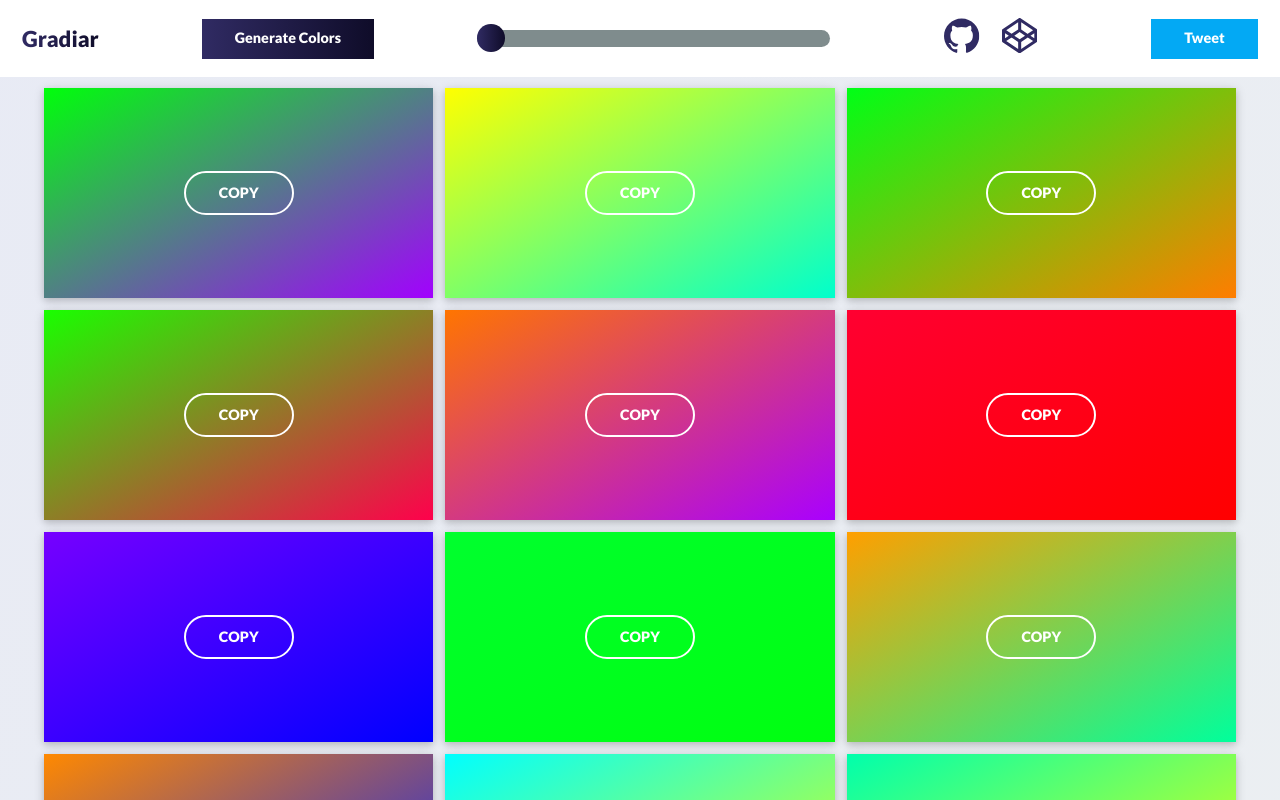
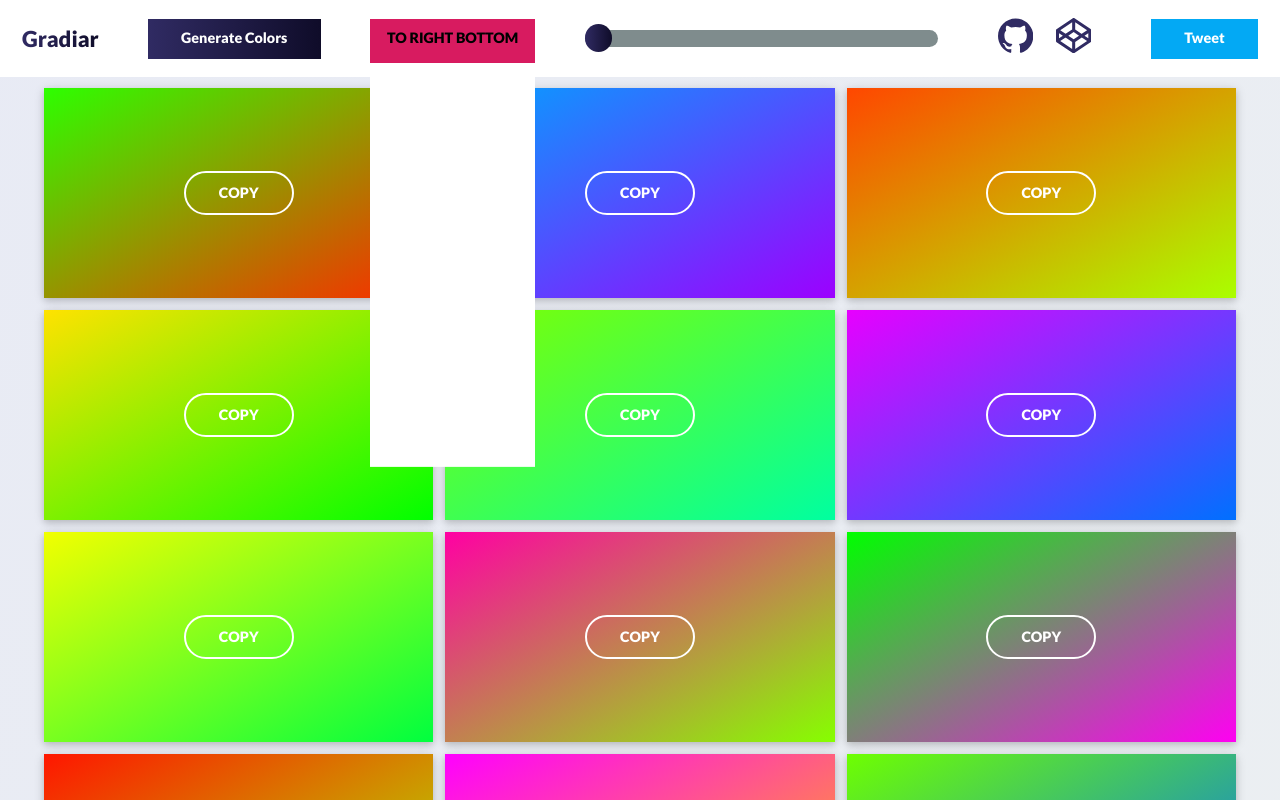
Before and after one commit to emmanuelnwogbo/linear-gradiar, a React app: page / in a window 1280 px wide. Both pictures are taken after a click on the element "Generate Colors". Shown: the top 800 px of the page. Built offline with nearby package versions, Linux system fonts and the light colour scheme.

Commit message:
added deg feature for gradients

```diff
--- a/src/App.jsx
+++ b/src/App.jsx
@@ -1,6 +1,4 @@
 import React, { Component } from 'react';
-
-import './scss/main.scss';
 
 import Header from './components/Header';
 import Container from './components/Container';
@@ -9,7 +7,8 @@ class App extends Component {
   constructor(props) {
     super(props);
     this.state = {
-      generateGradients: false
+      generateGradients: false,
+      direction: `to right bottom`
     }
   }
 
@@ -22,11 +21,15 @@ class App extends Component {
     }
   }
 
+  changeGradDirection = (direction) => {
+    this.setState({ direction })
+  }
+
   render() {
     return (
       <div>
-        <Header genGradientsFunctionApp={this.generateGradientsApp}/>
-        <Container generateGradients={this.state.generateGradients}/>
+        <Header changeGradDirection={this.changeGradDirection} genGradientsFunctionApp={this.generateGradientsApp}/>
+        <Container gradiantDirection={this.state.direction} generateGradients={this.state.generateGradients}/>
       </div>
     )
   }
--- a/src/components/Card.jsx
+++ b/src/components/Card.jsx
@@ -1,14 +1,14 @@
 import React, { Component } from 'react';
 
 import '../scss/components/card.scss'
-//import rainbowGenerator from '../helpers/rainbow';
 
 class Card extends Component {
   constructor(props) {
     super(props);
     this.state = {
       colors: [],
-      gradient: false
+      gradient: false,
+      gradiantDirection: `to right bottom`
     }
   }
 
@@ -21,18 +21,20 @@ class Card extends Component {
 
   generateGradient = () => {
     const { colors, gradient } = this.state;
-    const generatedColors = this.props.generateColors(colors, gradient);
+    const { gradiantDirection, generateColors } = this.props;
+    const generatedColors = generateColors(colors, gradient);
     this.setState({
       colors: generatedColors
     }, () => {
       this.setState(prevState => ({
-        gradient: `linear-gradient(to bottom right, ${prevState.colors.colors[0]}, ${prevState.colors.colors[1]})`
+        gradient: `${prevState.colors.colors[0]}, ${prevState.colors.colors[1]}`
       }))
     })
   }
 
   componentDidMount() {
-    this.generateGradient();
+    const { initialGradient } = this.props;
+    this.setState({ gradient: initialGradient })
   }
 
   componentWillUpdate() {
@@ -41,11 +43,12 @@ class Card extends Component {
 
   render() {
     const { gradient } = this.state;
-    const { generateGradients } = this.props;
+    const { generateGradients, gradiantDirection } = this.props;
+
     if (gradient) {
       return (
         <div className='card' style={{
-          background: `${gradient}`
+          background: `linear-gradient(${gradiantDirection}, ${gradient})`
         }}>
           <div className="card--btn btn">copy</div>
         </div>
--- a/src/components/Container.jsx
+++ b/src/components/Container.jsx
@@ -9,11 +9,29 @@ class Container extends Component {
   constructor(props) {
     super(props);
     this.state = {
-      //this should actually have an already hard coded group of linear gradients later on
-      direction: `to bottom right`,
-      degree: `10deg`,
       numberOfColors: 2,
-      cards: [1, 2, 3, 4, 5, 6, 7, 8, 9, 10, 11, 12, 13, 14, 15, 16, 17, 18, 19, 20]
+      cards: [
+        `rgb(0, 76, 255), rgb(187, 0, 255)`,
+        `rgb(224, 255, 0), rgb(255, 66, 0)`,
+        `rgb(63, 0, 255), rgb(255, 77, 0)`,
+        `rgb(0, 39, 255), rgb(0, 255, 193)`,
+        `rgb(149, 255, 0), rgb(255, 95, 0)`,
+        `rgb(203, 255, 0), rgb(204, 0, 255)`,
+        `rgb(0, 132, 255), rgb(158, 255, 0)`,
+        `rgb(255, 0, 153), rgb(195, 0, 255)`,
+        `rgb(0, 239, 255), rgb(0, 255, 145)`,
+        `rgb(0, 106, 255), rgb(0, 46, 255)`,
+        `rgb(0, 169, 255), rgb(0, 255, 110)`,
+        `rgb(127, 0, 255), rgb(255, 97, 0)`,
+        `rgb(255, 75, 0), rgb(255, 96, 0)`,
+        `rgb(0, 255, 209), rgb(12, 255, 0)`,
+        `rgb(0, 70, 255), rgb(190, 0, 255)`,
+        `rgb(131, 0, 255), rgb(0, 46, 255)`,
+        `rgb(98, 255, 0), rgb(0, 145, 255)`,
+        `rgb(159, 0, 255), rgb(255, 0, 210)`,
+        `rgb(255, 209, 0), rgb(0, 221, 255)`,
+        `rgb(0, 255, 40), rgb(255, 0, 76)`
+      ]
     }
   }
 
@@ -34,18 +52,17 @@ class Container extends Component {
     if (tracker === numberOfColors) {
       return {
         colors: colorArr,
-        //gradient: `linear-gradient(to bottom right, ${prevState.colors[0]}, ${prevState.colors[1]})`
       }
     }
   }
 
   renderCards = () => {
     const { cards } = this.state;
-    const { generateGradients } = this.props;
+    const { generateGradients, gradiantDirection } = this.props;
     return cards.map(card => {
       return (
         <Suspense key={card} fallback={<div>loading</div>}>
-          <Card generateColors={this.generateColors} generateGradients={generateGradients}/>
+          <Card gradiantDirection={gradiantDirection} initialGradient={card} generateColors={this.generateColors} generateGradients={generateGradients}/>
         </Suspense>
       )
     })
--- a/src/components/Header.jsx
+++ b/src/components/Header.jsx
@@ -7,16 +7,99 @@ class Header extends Component {
   constructor(props) {
     super(props);
     this.state = {
+      directions: [
+        'to right top',
+        'to left top',
+        'to right bottom',
+        'to left bottom',
+        'to right',
+        'to left',
+        'to bottom',
+        'to top',
+        'deg'
+      ],
+      currentDirection: 'to right bottom',
+      initialDegree: 10
+    }
+  }
 
+  changeGradientDirection = (direction) => {
+    const { changeGradDirection } = this.props;
+    if (direction === 'deg') {
+      return this.setState({ currentDirection: direction }, () => {
+        const { initialDegree } = this.state;
+        return changeGradDirection(`${initialDegree}deg`)
+      });
+    }
+
+    this.setState({ currentDirection: direction }, () => {
+      const { currentDirection } = this.state;
+      changeGradDirection(currentDirection)
+    })
+  }
+
+  renderDirectionSpans = () => {
+    const { directions, currentDirection } = this.state;
+    return directions.map(direction => {
+      const changeGradDir = () => {
+        this.changeGradientDirection(direction)
+      }
+      return <span onClick={changeGradDir} key={direction} className="header__gradient--direction-span">{direction}</span>
+    })
+  }
+
+  doNothing = () => {
+    return;
+  }
+
+  increDecreDeeeg = (e) => {
+    const { initialDegree } = this.state;
+    const { changeGradDirection } = this.props;
+    const key = e.key;
+    if (key === 'ArrowUp' && initialDegree <= 99) {
+      this.setState(prevState => {
+        initialDegree: prevState.initialDegree+=1
+      }, () => {
+        const { initialDegree } = this.state;
+        changeGradDirection(`${initialDegree}deg`)
+        document.getElementById('deginput').value = `${initialDegree}deg`;
+      })
+    } else if (key === 'ArrowDown'  && initialDegree >= 1) {
+      this.setState(prevState => {
+        initialDegree: prevState.initialDegree-=1
+      }, () => {
+        const { initialDegree } = this.state;
+        changeGradDirection(`${initialDegree}deg`)
+        document.getElementById('deginput').value = `${initialDegree}deg`;
+      })
+    }
+  }
+
+  renderDegreeValues = () => {
+    const { currentDirection, initialDegree } = this.state;
+    if (currentDirection === 'deg') {
+      return (
+        <div className="header__gradient--direction-inputparent">
+          <input onChange={this.doNothing} id="deginput" onKeyDown={this.increDecreDeeeg} value={`${initialDegree}deg`} className="header__gradient--direction-inputparent-input"/>
+        </div>
+      )
     }
   }
 
   render() {
     const { genGradientsFunctionApp } = this.props;
+    const { currentDirection } = this.state;
     return (
       <div className="header">
         <div className="header--name">Gradiar</div>
         <div className="header--btn-tweet header--btn-generate" onClick={genGradientsFunctionApp}>Generate Colors</div>
+        <div className="header__gradient--direction">
+          <p>{currentDirection}</p>
+          <div className="header__gradient--direction-menu">
+            {this.renderDirectionSpans()}
+          </div>
+        </div>
+        {this.renderDegreeValues()}
         <div className="header__range">
           <div className="header__range--bar"></div>
           <div className="header__range--handle"></div>
--- a/src/index.js
+++ b/src/index.js
@@ -1,8 +1,6 @@
+import './scss/main.scss'
 import React from "react";
 import ReactDOM from "react-dom";
-
-import './scss/main.scss'
-
 import App from "./App";
 
 ReactDOM.render(<App />, document.getElementById("app"));
--- a/src/scss/components/header.scss
+++ b/src/scss/components/header.scss
@@ -1,3 +1,11 @@
+@mixin directionMenuSpans {
+  @for $i from 1 through 9 {
+    &:nth-child(#{$i}) {
+      transform: translateY(#{$i*3.5}rem);
+    }
+  }
+}
+
 .header {
   position: fixed;
   top: 0;
@@ -9,6 +17,7 @@
   display: flex;
   justify-content: space-between;
   align-items: center;
+  z-index: 1000;
 
   &__range {
     position: relative;
@@ -99,4 +108,81 @@
       box-shadow: 0 .5rem 1rem rgba(#000000,.2);
     }
   }
+
+  &__gradient--direction {
+    position: relative;
+    width: 15rem;
+    outline: none;
+    padding: .7rem 1rem;
+    text-align: center;
+    font-weight: 900;
+    font-size: 1.3rem;
+    cursor: pointer;
+    transition: all .2s;
+    background: #D81B60;
+    text-transform: uppercase;
+    transition: all .2s;
+    display: flex;
+    justify-content: center;
+    align-items: center;
+
+    &:hover {
+      & span {
+        @include directionMenuSpans
+      }
+    }
+
+    &-menu {
+      position: absolute;
+      bottom: -40rem;
+      left: 0;
+      width: 100%;
+      background: transparent;
+      background: #fff;
+      height: 40rem;
+      transform: translateY(-3rem);
+      z-index: -2;
+
+      & span {
+        transition: all .2s;
+
+        &:hover {
+          @include directionMenuSpans
+        }
+      }
+    }
+
+    &-span {
+      display: block;
+      background: #D81B60;
+      padding: .6rem 1rem;
+      cursor: pointer;
+      position: absolute;
+      top: 0;
+      width: 100%;
+      left: 0;
+    }
+  }
+
+  &__gradient--direction-inputparent {
+      width: 6%;
+      height: 3rem;
+      background: red;
+
+      &-input {
+        width: 100%;
+        height: 100%;
+        font-size: 1.5rem;
+        font-family: inherit;
+        color: inherit;
+        outline: none;
+        padding: 1.5rem;
+        border-radius: 2px;
+        background-color: rbga(#fff, .5);
+        border: 1px solid #D81B60;
+        border-bottom: 3px solid #D81B60;
+        display: block;
+        transition: all .3s;
+      }
+  }
 }
--- a/src/scss/main.scss
+++ b/src/scss/main.scss
@@ -1,6 +1,6 @@
+@import "base/mixins";
 @import "base/base";
 @import "base/typography";
 @import "base/animations";
-@import "base/mixins";
 
 @import "components/btn";
```
